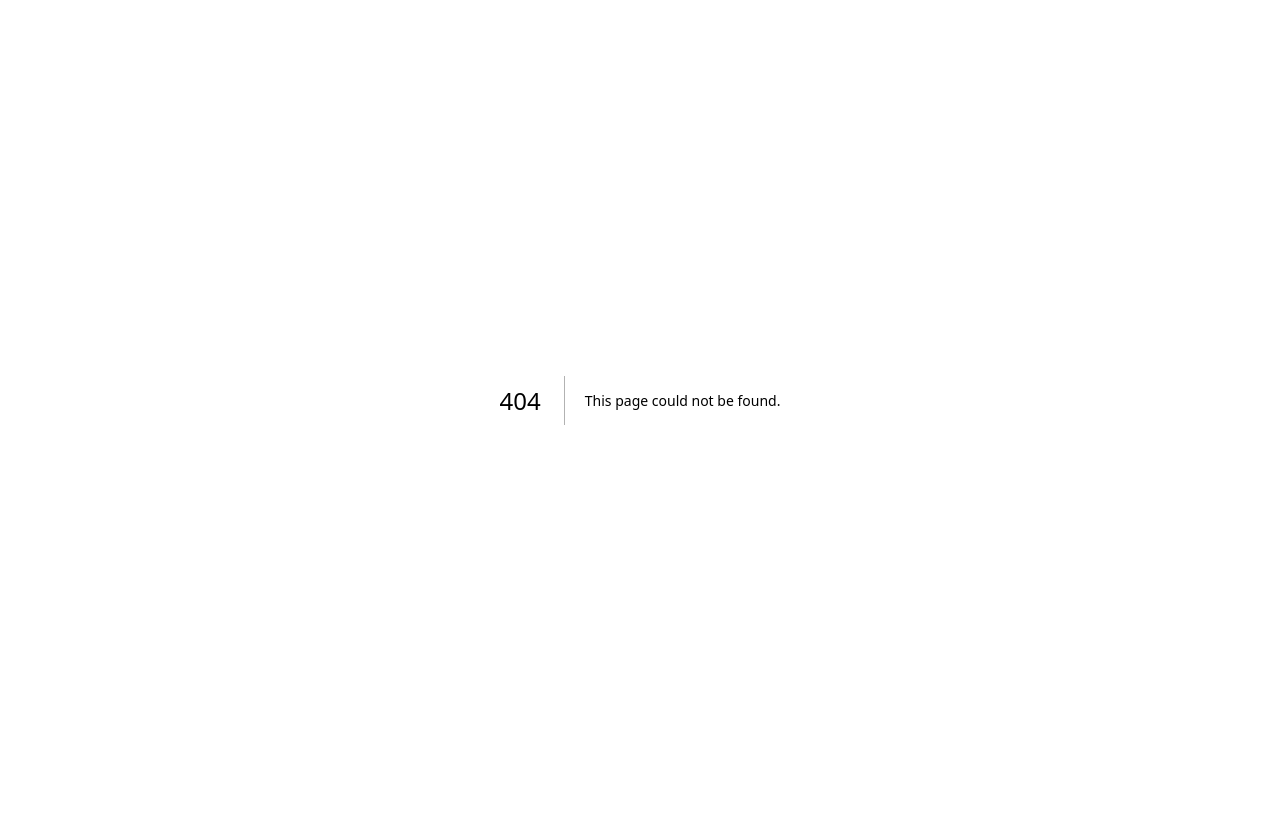
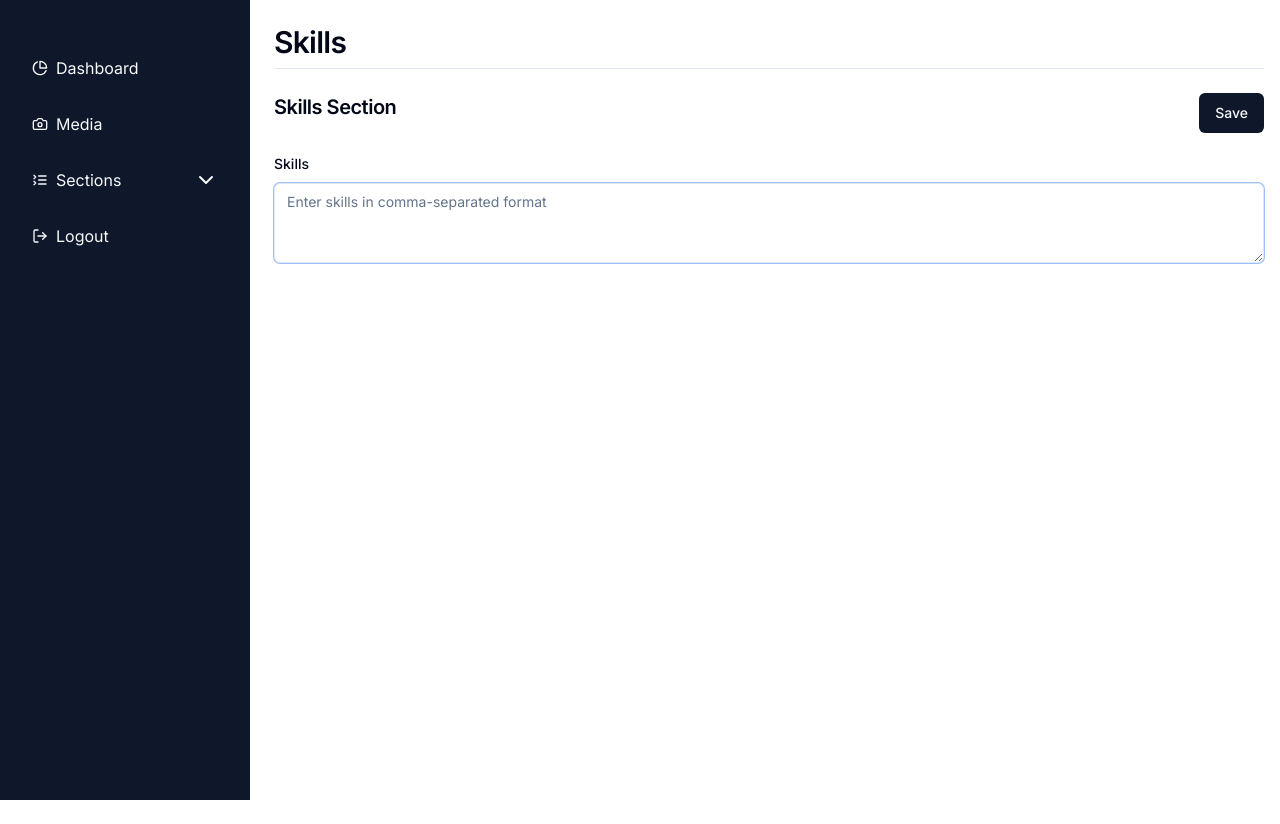
Before and after one commit to arshia-eskandari/portfolio, a Next.js app: page /admin/skills in a window 1280 px wide. Before the commit this address had no page. Before the commit the page ends 800 px from the top, so only its background shows below. Built offline with nearby package versions, Linux system fonts and the light colour scheme; no server answers; the database is empty.

Commit message:
added skills

```diff
--- /dev/null
+++ b/src/app/admin/skills/_actions/skills.ts
@@ -0,0 +1,59 @@
+"use server";
+import db from "@/db/db";
+import { z } from "zod";
+
+const addSchema = z.object({
+  id: z.string().optional(),
+  skills: z.string().min(10).max(1000),
+});
+
+export async function getSkills() {
+  try {
+    const skills = await db.skills.findFirst();
+
+    return skills || { id: null, skills: null };
+  } catch (error) {
+    console.log("🚀 ~ getSkills ~ error:", error);
+    return { id: null, skills: null };
+  }
+}
+
+export async function addSkills(formData: FormData) {
+  try {
+    const result = addSchema.safeParse(Object.fromEntries(formData.entries()));
+    console.log(formData, result.error)
+    if (result.success === false) {
+      return {
+        status: 400,
+        message: "Invalid skills",
+      };
+    }
+    const { id, skills } = result.data;
+    if (!id || !(await db.skills.findUnique({ where: { id } }))) {
+      await db.skills.create({
+        data: {
+          skills: skills.trim().split(","),
+        },
+      });
+      return {
+        status: 201,
+        message: "Skills successfully created",
+      };
+    }
+    await db.skills.update({
+      where: {
+        id,
+      },
+      data: {
+        skills: skills.trim().split(","),
+      },
+    });
+    return {
+      status: 200,
+      message: "Skills successfully updated",
+    };
+  } catch (error) {
+    console.log("🚀 ~ addSkills ~ error:", error);
+    return { status: 500, message: "Failed to upload skills" };
+  }
+}
--- /dev/null
+++ b/src/app/admin/skills/_components/SkillsForm.tsx
@@ -0,0 +1,117 @@
+"use client";
+import { ErrorAlert } from "@/components/ui/ErrorAlert";
+import { Label } from "@/components/ui/Label";
+import { SubmitButton } from "@/components/ui/SubmitButton";
+import { Textarea } from "@/components/ui/Textarea";
+import { H4 } from "@/components/ui/Typography";
+import { cn } from "@/lib/utils";
+import { Hero, Skills } from "@prisma/client";
+import { useRouter } from "next/navigation";
+import { ChangeEvent, useEffect, useState } from "react";
+
+export default function SkillsForm({
+  skills,
+  action,
+}: {
+  skills: Skills | { id: null; skills: null };
+  action: (formData: FormData) => Promise<any>;
+}) {
+  const [form, setForm] = useState<{ skills: string }>({
+    skills: "",
+  });
+  const [formErrors, setFormErrors] = useState<{
+    skills: string;
+  }>({
+    skills: "",
+  });
+  const [loading, setLoading] = useState(false);
+  const [showSpinner, setShowSpinner] = useState(false);
+  const router = useRouter();
+  const [errorMssg, setErrorMssg] = useState<string>("");
+
+  const validateSkills = (skills: string) => {
+    return skills.length >= 10 && skills.length <= 1000;
+  };
+
+  const onInputChange = (
+    type: "skills",
+    e: ChangeEvent<HTMLTextAreaElement>,
+  ) => {
+    setFormErrors({
+      skills:
+        type === "skills" && !validateSkills(e.target.value)
+          ? "The hero skills must be 10 to 1000 characters"
+          : type === "skills" && validateSkills(e.target.value)
+            ? ""
+            : formErrors.skills,
+    });
+    const newForm = { ...form, [type]: e.target.value };
+    setForm(newForm);
+  };
+
+  const actionWithLoading = async (event: React.FormEvent<HTMLFormElement>) => {
+    event.preventDefault();
+    setErrorMssg("");
+    setLoading(true);
+    setShowSpinner(true);
+    const form = event.currentTarget;
+    const formData = new FormData(form);
+    if (skills.id) formData.append("id", skills.id);
+    const response = await action(formData);
+    setLoading(false);
+
+    if (response.status === 200 || response.status === 201) {
+      router.refresh();
+    } else {
+      setErrorMssg(response.message);
+    }
+  };
+
+  useEffect(() => {
+    if (errorMssg !== "") setErrorMssg("");
+    if (skills.skills) {
+      setForm({ skills: skills.skills.join(",") });
+    }
+    // eslint-disable-next-line react-hooks/exhaustive-deps
+  }, []);
+
+  const onTransitionEnd = () => {
+    // EXPLANATION: Hide spinner only after the fade-out transition
+    setShowSpinner(false);
+  };
+
+  return (
+    <form className="my-3" onSubmit={actionWithLoading}>
+      <div className="flex w-full items-center justify-between py-3">
+        <H4 className="mb-3">Skills Section</H4>
+        <SubmitButton
+          loading={loading}
+          showSpinner={showSpinner}
+          onTransitionEnd={onTransitionEnd}
+        >
+          Save
+        </SubmitButton>
+      </div>
+
+      <Label htmlFor="skills" className="my-3 block">
+        Skills
+      </Label>
+      <Textarea
+        id="skills"
+        name="skills"
+        value={form.skills}
+        placeholder="Enter skills in comma-separated format"
+        onChange={(e) => onInputChange("skills", e)}
+        className={cn(
+          formErrors.skills === ""
+            ? ""
+            : "input-error ring-0 focus-visible:ring-0",
+        )}
+      />
+      {formErrors.skills === "" ? null : (
+        <span className="input-error-message">{formErrors.skills}</span>
+      )}
+      <ErrorAlert errorMssg={errorMssg} />
+    </form>
+  );
+}
--- /dev/null
+++ b/src/app/admin/skills/page.tsx
@@ -0,0 +1,13 @@
+import { H2 } from "../../../components/ui/Typography";
+import { addSkills, getSkills } from "./_actions/skills";
+import SkillsForm from "./_components/SkillsForm";
+
+export default async function AdminHero() {
+  const skills = await getSkills();
+  return (
+    <div className="">
+      <H2>Skills</H2>
+      <SkillsForm skills={skills} action={addSkills} />
+    </div>
+  );
+}
```
